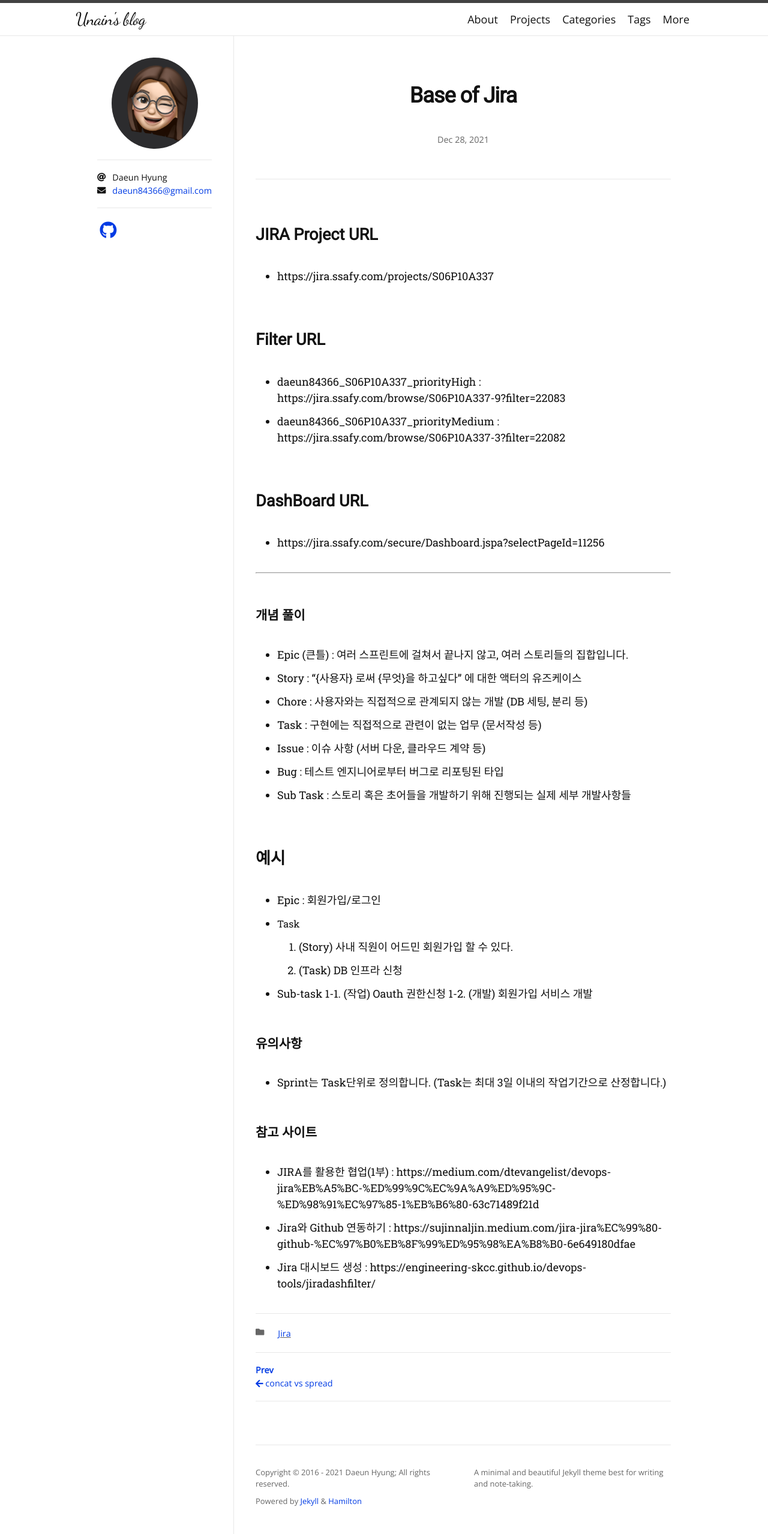
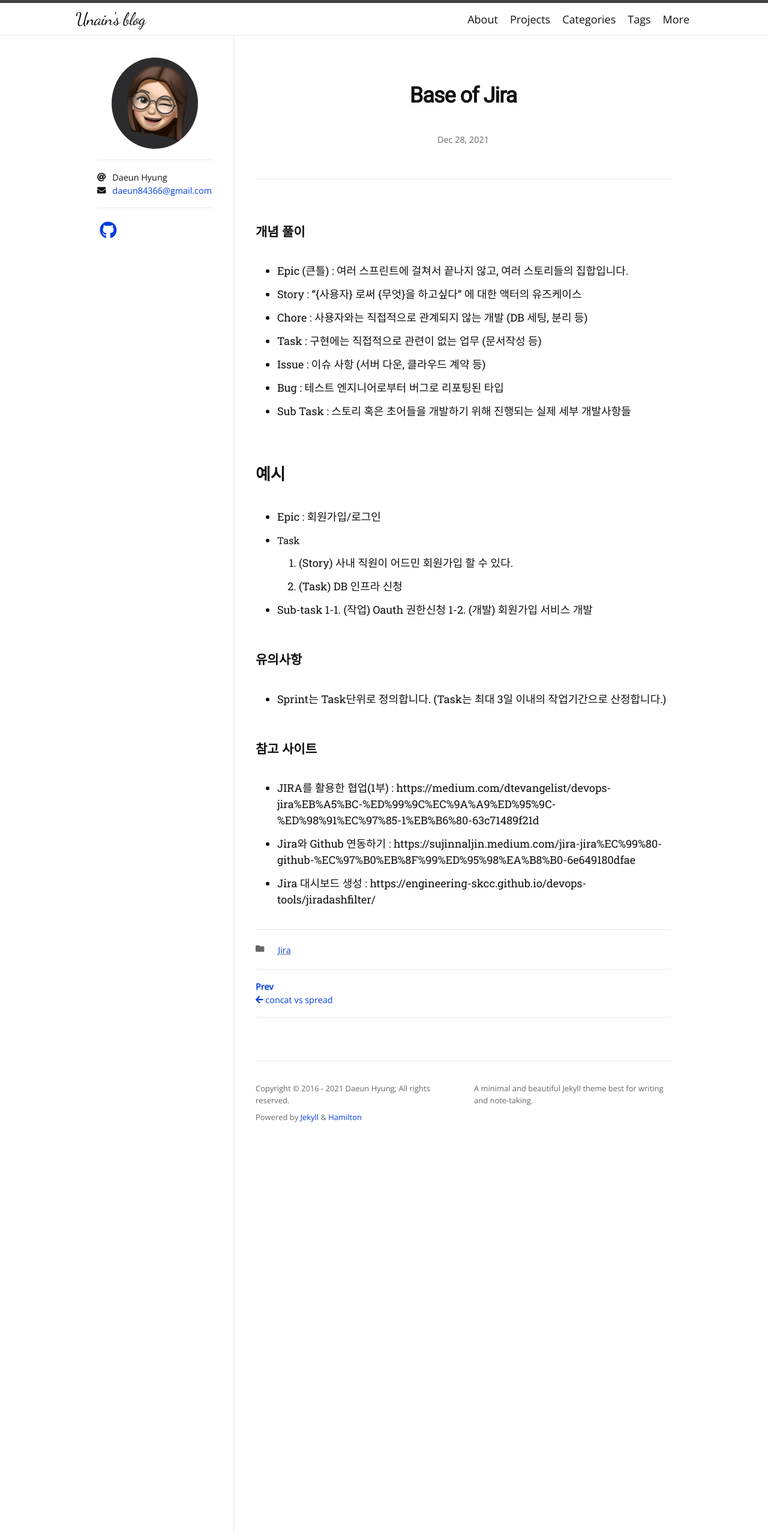
Before and after one commit to unain-dev/unain-dev.github.io, a Jekyll site: the page built from _posts/2021-12-28-Jira-base.md, in a window 1280 px wide. Shown: the whole page at 60% size. Built offline with Jekyll 4.4.1, drawn with Linux system fonts in a browser that asks for light colours; nearby versions of some CDN libraries; some web fonts are replaced.

Commit message:
modify jira-base

```diff
--- a/_posts/2021-12-28-Jira-base.md
+++ b/_posts/2021-12-28-Jira-base.md
@@ -3,21 +3,6 @@ layout: post
 title: "Base of Jira"
 date: 2021-12-28 17:59:43 +0900
 categories: Jira
----
-
-## JIRA Project URL
-
-- https://jira.ssafy.com/projects/S06P10A337
-
-## Filter URL
-
-- daeun84366_S06P10A337_priorityHigh : https://jira.ssafy.com/browse/S06P10A337-9?filter=22083
-- daeun84366_S06P10A337_priorityMedium : https://jira.ssafy.com/browse/S06P10A337-3?filter=22082
-
-## DashBoard URL
-
-- https://jira.ssafy.com/secure/Dashboard.jspa?selectPageId=11256
-
 ---
 
 ### 개념 풀이
```
